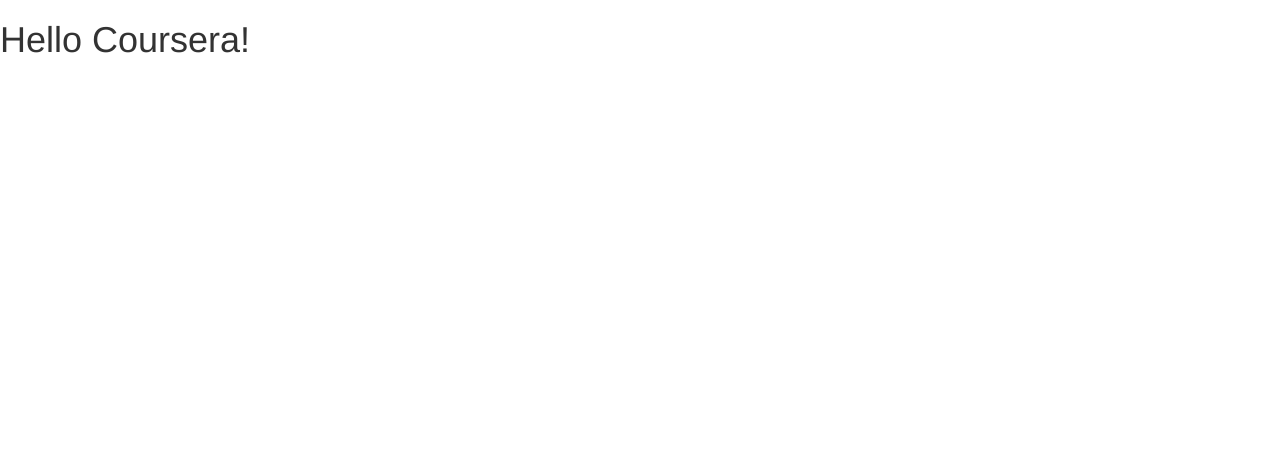
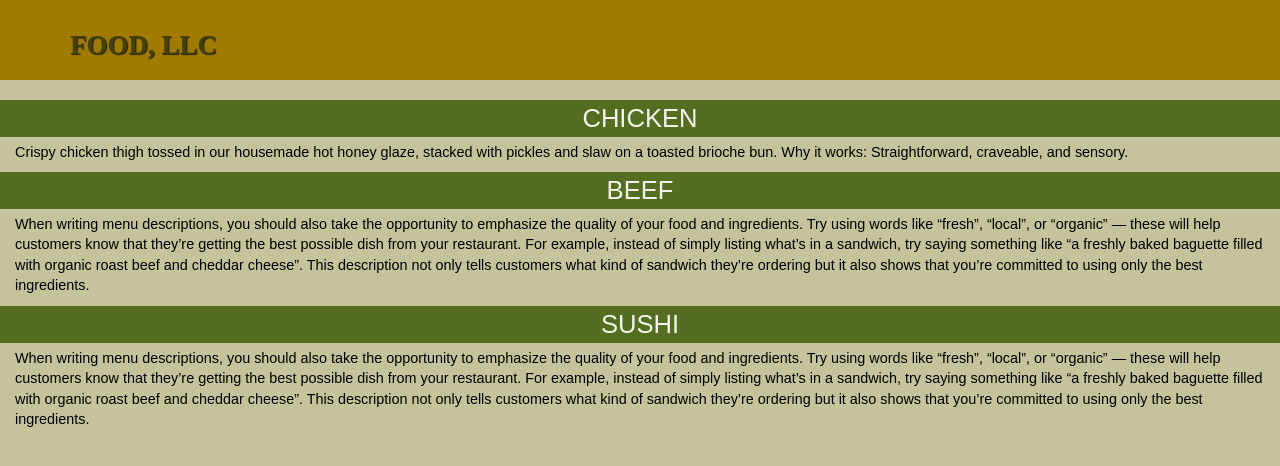
Before and after one commit to ny8626/module3-solution, a plain HTML site: page index.html in a window 1280 px wide. Drawn offline with Linux system fonts and the light colour scheme.

Commit message:
初回コミット

```diff
--- a/css/styles.css
+++ b/css/styles.css
@@ -0,0 +1,155 @@
+body {
+  font-size: 16px;
+  color: #000000;
+  background-color: #c4c39b;
+  font-family: 'Oxygen', sans-serif;
+}
+
+/** HEADER **/
+  /* Header */
+.navbar-brand {
+padding-top: 10px;
+height: 80px;
+}
+.navbar-brand h1 {
+padding-top: 10px;
+font-size: 5vw; /* 1vw = 1% of viewport width */
+}
+.navbar-brand p {
+font-size: .6em;
+margin-top: 12px;
+}
+
+#header-nav {
+  background-color: #a17b00;
+  border-radius: 0;
+  border: 0;
+}
+
+.navbar-brand {
+  padding-top: 25px;
+}
+
+.navbar-brand h1 { /* FOOD, LLC */
+  font-family: 'Lora', serif;
+  color: #464009;
+  font-size: 1.5em;
+  text-transform: uppercase;
+  font-weight: bold;
+  text-shadow: 1px 1px 1px #222;
+  margin-top: 0;
+  margin-bottom: 0;
+  line-height: .75;
+}
+
+#nav-list {
+  margin-top: 10px;
+}
+
+.navbar-header button.navbar-toggle, .navbar-header .icon-bar {
+  border: 1px solid #c4a310;
+}
+.navbar-header button.navbar-toggle {
+  clear: both;
+  margin-top: -30px;
+}
+
+
+/* HOME PAGE */
+.menu-tile {
+  height: auto;
+  width: 100%;
+  margin-bottom: 5px;
+  position: relative;
+  overflow: hidden;
+}
+.menu-tile span {
+  position: relative;
+  display: block;
+  top: 0;
+  right: 0;
+  width: 100%;
+  text-align: center;
+  font-size: 1.6em;
+  text-transform: uppercase;
+  background-color: #3a5802;
+  color: #fff;
+  opacity: .8;
+}
+.menu-item-details {
+  width: 100%;
+  font-size: .9em;
+  padding-left: 15px;
+  padding-right: 15px;
+  overflow: visible;
+  word-wrap: break-word; /* 長い単語を折り返す */
+  white-space: normal; /* 改行を許可する（デフォルト） */
+}
+
+
+.row {
+  margin-right: 0;
+  margin-left: 0;
+}
+
+.col-md-12, .col-sm-12, .col-xs-12 {
+  padding-right: 0;
+  padding-left: 0;
+}
+
+/********** Large devices only **********/
+@media (min-width: 1200px) {
+#collapsable-nav {
+    display: none; /* デフォルト非表示 */
+}
+#nav-list {
+    display: none; /* デフォルト非表示 */
+}
+}
+
+/********** Medium devices only **********/
+@media (min-width: 992px) and (max-width: 1199px) {
+#collapsable-nav {
+    display: none; /* デフォルト非表示 */
+}
+#nav-list {
+    display: none; /* デフォルト非表示 */
+}
+}
+
+/********** Small devices only **********/
+@media (min-width: 768px) and (max-width: 991px) {
+#collapsable-nav {
+    display: none; /* デフォルト非表示 */
+}
+#nav-list {
+    display: none; /* デフォルト非表示 */
+}
+}
+
+/********** Extra small devices only **********/
+@media (max-width: 767px) {
+
+
+#collapsable-nav a { /* Collapsed nav menu text */
+font-size: 1.2em;
+}
+
+#call-btn > a {
+font-size: 1.5em;
+display: block;
+margin: 0 20px;
+padding: 10px;
+border: 2px solid #fff;
+background-color: #f6b319;
+color: #951c49;
+}
+#xs-deliver {
+margin-top: 5px;
+font-size: .7em;
+letter-spacing: .1em;
+text-transform: uppercase;
+}
+  /* End Header */
+
+}
--- a/index.html
+++ b/index.html
@@ -17,8 +17,64 @@
     <link rel="stylesheet" href="css/styles.css">
   </head>
 <body>
+  <header>
+    <nav id="header-nav" class="navbar nav-bar-default">
+      <div class="container">
+        <div class="navbar-header">
+            <a href="index.html" class="pull-left visible-xs">
+            </a>
 
-  <h1>Hello Coursera!</h1>
+          <div class="navbar-brand">
+            <a href="index.html"><h1>Food, LLC</h1></a>
+          </div>
+
+          <button type="button" class="navbar-toggle collapsed" data-toggle="collapse" data-target="#collapsable-nav" aria-expanded="false">
+            <span class="sr-only">Toggle navigation</span>
+            <span class="icon-bar"></span>
+            <span class="icon-bar"></span>
+            <span class="icon-bar"></span>
+          </button>
+        </div>
+
+        <div id="collapsable-nav" class="collapse navbar-collapse">
+           <ul id="nav-list" class="nav navbar-nav navbar-right">
+            <li>
+              <a href="#">
+                <br class="hidden-xs"> Chicken</a>
+            </li>
+            <li>
+              <a href="#">
+                <br class="hidden-xs"> Beef</a>
+            </li>
+            <li>
+              <a href="#">
+                <br class="hidden-xs"> Sushi</a>
+            </li>
+            </ul><!-- #nav-list -->
+        </div><!-- .collapse .navbar-collapse -->
+      </div><!-- .container -->
+    </nav>
+  </header>
+
+  <div id="main-content" class="row">
+    <div class="col-md-12 col-sm-12 col-xs-12">
+        <a href="#"><div class="menu-tile"><span>Chicken</span></div></a>
+        <p class="menu-item-details">Crispy chicken thigh tossed in our housemade hot honey glaze, stacked with pickles and slaw on a toasted brioche bun. Why it works: Straightforward, craveable, and sensory.</p>
+    </div>
+    <div class="col-md-12 col-sm-12 col-xs-12">
+        <a href="#"><div class="menu-tile"><span>Beef</span></div></a>
+        <p class="menu-item-details">When writing menu descriptions, you should also take the opportunity to emphasize the quality of your food and ingredients. Try using words like “fresh”, “local”, or “organic” — these will help customers know that they’re getting the best possible dish from your restaurant.
+
+For example, instead of simply listing what’s in a sandwich, try saying something like “a freshly baked baguette filled with organic roast beef and cheddar cheese”. This description not only tells customers what kind of sandwich they’re ordering but it also shows that you’re committed to using only the best ingredients.</p>
+    </div>
+    <div class="col-md-12 col-sm-12 col-xs-12">
+      <a href="#"><div class="menu-tile"><span>Sushi</span></div></a>
+        <p class="menu-item-details">When writing menu descriptions, you should also take the opportunity to emphasize the quality of your food and ingredients. Try using words like “fresh”, “local”, or “organic” — these will help customers know that they’re getting the best possible dish from your restaurant.
+
+For example, instead of simply listing what’s in a sandwich, try saying something like “a freshly baked baguette filled with organic roast beef and cheddar cheese”. This description not only tells customers what kind of sandwich they’re ordering but it also shows that you’re committed to using only the best ingredients.</p>
+    </div>
+  </div>
+
 
   <!-- jQuery (Bootstrap JS plugins depend on it) -->
   <script src="js/jquery-1.11.3.min.js"></script>
```
